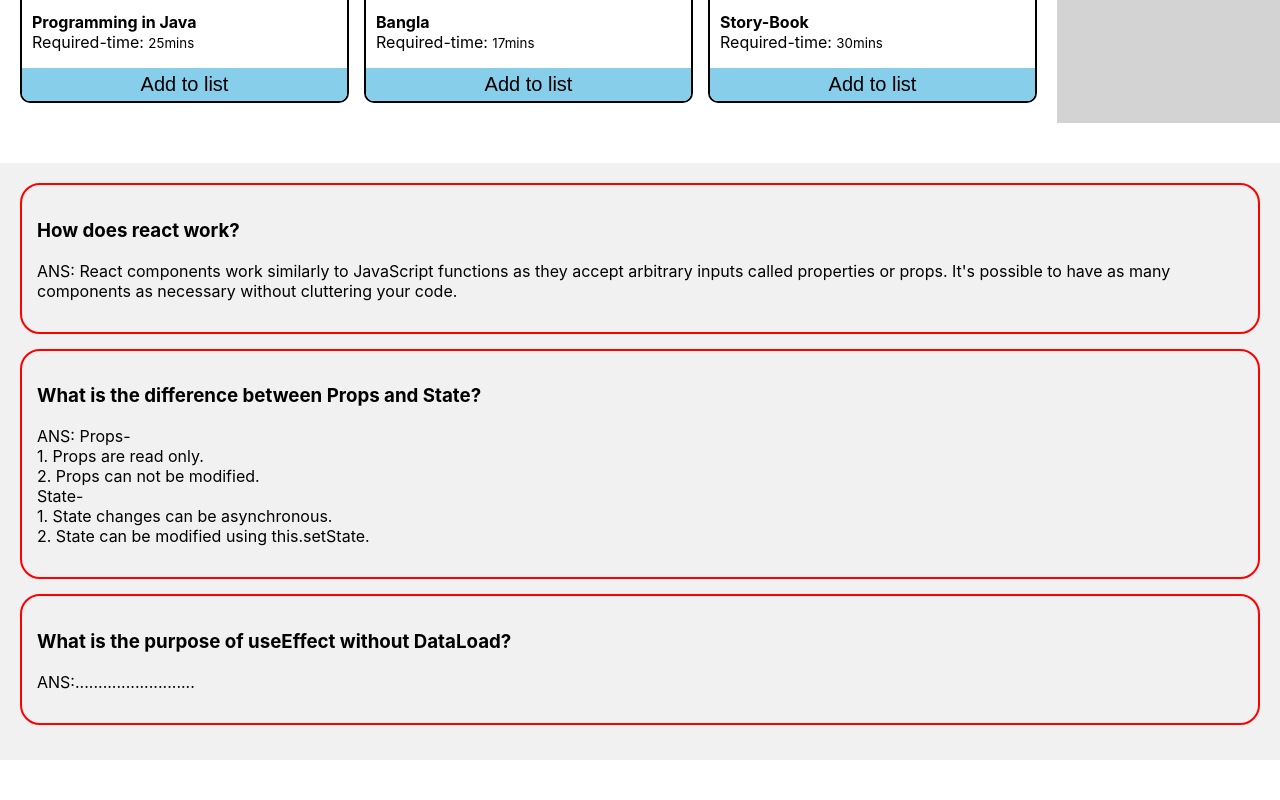
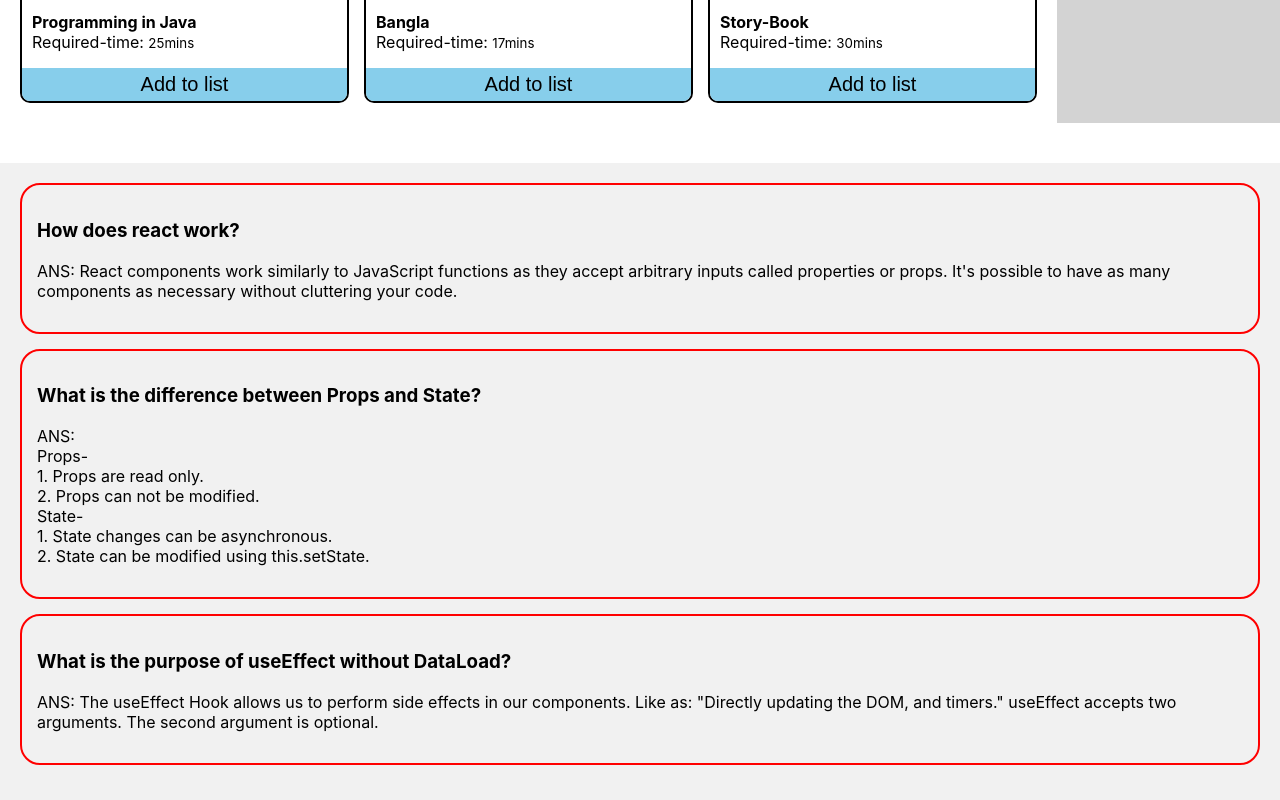
Before and after one commit to AsiburSumon/assignment-8, a React (Create React App) app: page / in a window 1280 px wide. Shown: the part 759-1559 px from the top of the page. Before the commit the page ends 1519 px from the top, so only its background shows below. Built offline with nearby package versions, Linux system fonts and the light colour scheme.

Commit message:
3rd question added

```diff
--- a/src/components/Questions/Question.js
+++ b/src/components/Questions/Question.js
@@ -10,13 +10,13 @@ const Question = () => {
             </div>
             <div className='question'>
                 <h3>What is the difference between Props and State?</h3>
-                <p>ANS: Props- <br /> 1. Props are read only. <br />2. Props can not be modified. <br /> State- <br />
+                <p>ANS: <br /> Props- <br /> 1. Props are read only. <br />2. Props can not be modified. <br /> State- <br />
                 1. State changes can be asynchronous. <br />
                 2. State can be modified using this.setState.</p>
             </div>
             <div className='question'>
                 <h3>What is the purpose of useEffect without DataLoad?</h3>
-                <p>ANS:..........................</p>
+                <p>ANS: The useEffect Hook allows us to perform side effects in our components. Like as: "Directly updating the DOM, and timers." useEffect accepts two arguments. The second argument is optional.</p>
             </div>
         </div>
     );
--- a/src/components/Task/Activities/Activities.js
+++ b/src/components/Task/Activities/Activities.js
@@ -1,4 +1,4 @@
-import React, { useState } from 'react';
+import React, { useEffect, useState } from 'react';
 import image from '../../../images/img1.jpg';
 import Toastify from '../../Toastify/Toastify';
 import { addToDb } from '../../Utility/Utility';
@@ -8,9 +8,7 @@ const Activities = (props) => {
     const [times, setTimes] = useState([]);
 
     const {activities} = props;
-
     let studyTime = 0;
-
     for(const book of activities){
        studyTime = studyTime + JSON.parse(book.requiredTime);
     }
@@ -21,6 +19,10 @@ const Activities = (props) => {
         setTimes(breakTime);
         addToDb(time);
     }
+
+    useEffect(()=>{
+
+    },[])
 
     return (
         <div className='activities-side'>
--- a/src/components/Utility/Utility.js
+++ b/src/components/Utility/Utility.js
@@ -1,6 +1,7 @@
 const addToDb = time =>{
     localStorage.setItem('Break-Time', time);
 }
+
 export{
     addToDb,
 }
```
